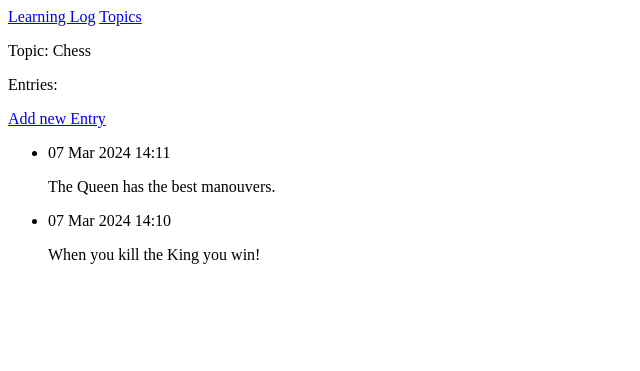
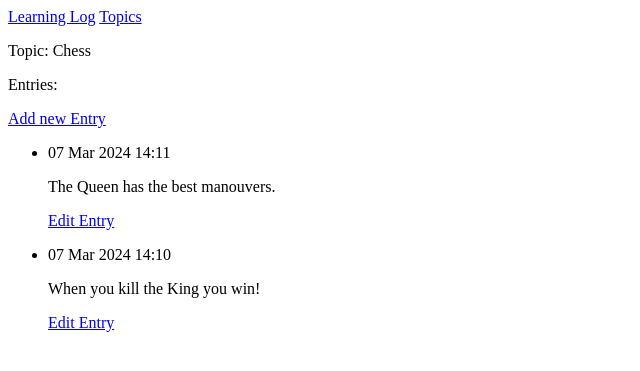
Before and after one commit to ikari2k/learning_log, a Django app: a page that uses learning_logs/templates/learning_logs/topic.html in a window 1280 px wide. Shown: the top 371 px of the page, without its empty margins (0-640 px from the left). Run offline with Django 5.2, Linux system fonts and the light colour scheme; data comes from the database, SQL or seed files in the repository; both versions use the stored data as it was after the commit.

Commit message:
Edit entry functionality added

```diff
--- a/learning_logs/templates/learning_logs/topic.html
+++ b/learning_logs/templates/learning_logs/topic.html
@@ -10,6 +10,7 @@
     <li>
         <p>{{ entry.date_added|date:'d M Y H:i'}}</p>
         <p>{{ entry.text|linebreaks }}</p>
+        <p><a href="{% url 'learning_logs:edit_entry' entry.id %}">Edit Entry</a></p>
     </li>
     {% empty %}
         <li>No entries yet.</li>
--- a/learning_logs/urls.py
+++ b/learning_logs/urls.py
@@ -10,5 +10,6 @@ urlpatterns = [
     path("topics/", views.topics, name="topics"),
     path("topics/(<int:topic_id>)/", views.topic, name="topic"),
     path("new_topic/", views.new_topic, name="new_topic"),
-    path("new_entry/<int:topic_id>", views.new_entry, name="new_entry"),
+    path("new_entry/<int:topic_id>/", views.new_entry, name="new_entry"),
+    path("edit_entry/<int:entry_id>/", views.edit_entry, name="edit_entry"),
 ]
--- a/learning_logs/views.py
+++ b/learning_logs/views.py
@@ -1,6 +1,6 @@
 from django.shortcuts import redirect, render
 
-from .models import Topic
+from .models import Entry, Topic
 from .forms import TopicForm, EntryForm
 
 
@@ -62,3 +62,24 @@ def new_entry(request, topic_id):
     # Display empty form
     context = {"topic": topic, "form": form}
     return render(request, "learning_logs/new_entry.html", context)
+
+
+def edit_entry(request, entry_id):
+    """Edit entry"""
+    entry = Entry.objects.get(id=entry_id)
+    topic = entry.topic
+
+    if request.method != "POST":
+        # No data was passed, showing existing data in the form
+        form = EntryForm(instance=entry)
+    else:
+        # Data sent by POST, let's process them
+        form = EntryForm(instance=entry, data=request.POST)
+        if form.is_valid():
+            form.save()
+            # Return to topics page after successful save
+            return redirect("learning_logs:topic", topic_id=topic.id)
+
+    # Display empty form
+    context = {"entry": entry, "topic": topic, "form": form}
+    return render(request, "learning_logs/edit_entry.html", context)
```
Also changed, not shown: learning_logs/templates/learning_logs/edit_entry.html (added, +10 -0 lines), db.sqlite3.
